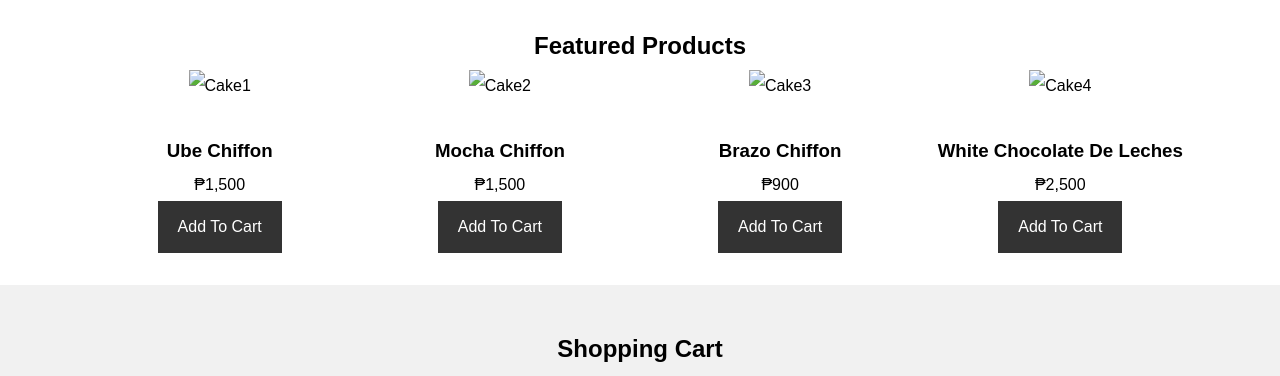
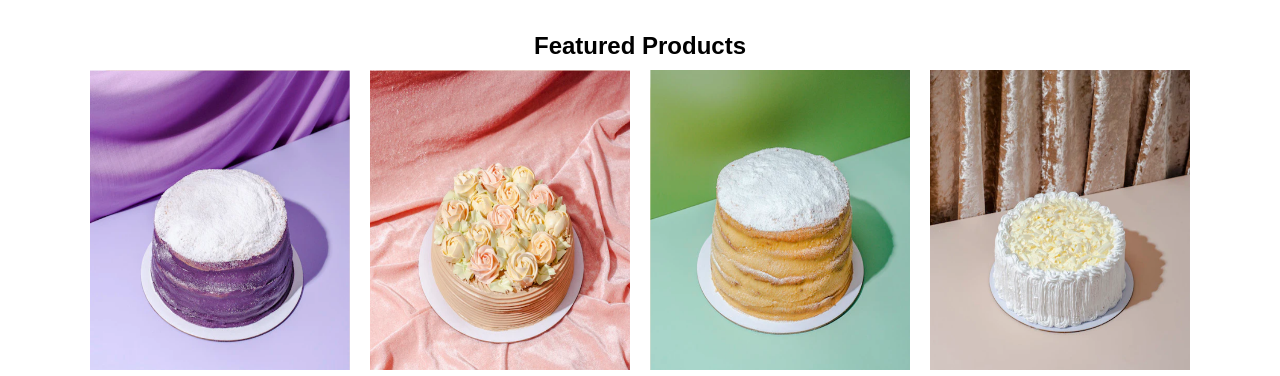
Before and after one commit to nfivincent/Merrycake, a plain HTML site: page index.html in a window 1280 px wide. Shown: the part 810-1186 px from the top of the page. Drawn offline with Linux system fonts and the light colour scheme; files whose address does not match are found by name.

Commit message:
Update index.html

```diff
--- a/index.html
+++ b/index.html
@@ -67,7 +67,7 @@
     min-height: 100vh;
     display: flex;
     align-items: center;
-    background: url("C:/Users/Vincent/Desktop/Basket/Web Design Principle/Web Design Laboratory - E Commerce F/Untitled design (2).png") no-repeat;
+    background: url(Untitled design.png) no-repeat;
     background-size: cover;
     background-position: center center;
 }
@@ -220,7 +220,7 @@ footer {
         <!-- header section start here  -->
         <header class="header">
             <div class="logoContent">
-                <a href="#" class="logo"><img src="C:/Users/Vincent/Desktop/Basket/Web Design Principle/FINAL/piece-cake-linear-icon-modern-outline-piece-cake-logo-con-piece-cake-linear-icon-modern-outline-piece-cake-logo-133516031-removebg-preview.png" alt=""></a>
+                <a href="#" class="logo"><img src="piece-cake-linear-icon-modern-outline-piece-cake-logo-con-piece-cake-linear-icon-modern-outline-piece-cake-logo-133516031-removebg-preview.png" alt=""></a>
                 <h1 class="logoName">Merry Cake </h1>
             </div>
 
@@ -253,25 +253,25 @@ footer {
           <h1>Featured Products</h1>
           <div class="product-list">
             <div class="product">
-              <img src="C:\Users\Vincent\Desktop\Basket\Web Design Principle\Web Design Laboratory - E Commerce F\Ube Chiffon.png" alt="Cake1">
+              <img src="Ube-Chiffon.png" alt="Cake1">
               <h3>Ube Chiffon</h3>
               <p>₱1,500</p>
               <a href="#" class="btn add-to-cart" onclick="addToCart('Ube Chiffon', 1500)">Add to Cart</a>
             </div>
             <div class="product">
-              <img src="C:\Users\Vincent\Desktop\Basket\Web Design Principle\Web Design Laboratory - E Commerce F\Mocha Chiffon.png" alt="Cake2">
+              <img src="Mocha-Chiffon.png" alt="Cake2">
               <h3>Mocha Chiffon</h3>
               <p>₱1,500</p>
               <a href="#" class="btn add-to-cart" onclick="addToCart('Mocha Chiffon', 1500)">Add to Cart</a>
             </div>
             <div class="product">
-              <img src="C:\Users\Vincent\Desktop\Basket\Web Design Principle\Web Design Laboratory - E Commerce F\Brazo Chiffon.png" alt="Cake3">
+              <img src="Brazo-Chiffon.png" alt="Cake3">
               <h3>Brazo Chiffon</h3>
               <p>₱900</p>
               <a href="#" class="btn add-to-cart" onclick="addToCart('Brazo Chiffon', 900)">Add to Cart</a>
             </div>
             <div class="product">
-              <img src="C:\Users\Vincent\Desktop\Basket\Web Design Principle\Web Design Laboratory - E Commerce F\White Chocolate Leches.png" alt="Cake4">
+              <img src="White-Chocolate-Leches.png" alt="Cake4">
               <h3>White Chocolate De Leches</h3>
               <p>₱2,500</p>
               <a href="#" class="btn add-to-cart" onclick="addToCart('White Chocolate De Leches', 2500)">Add to Cart</a>
```
